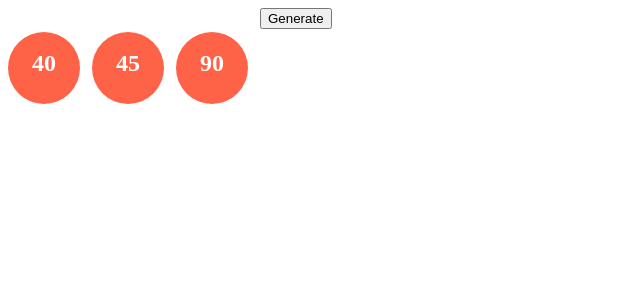
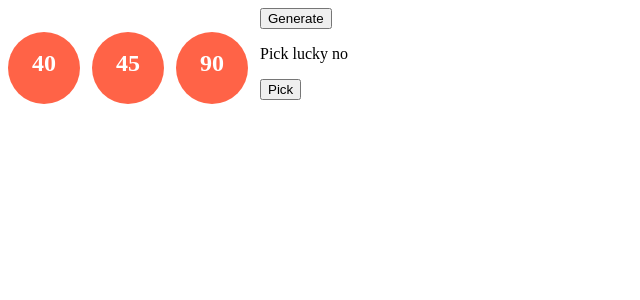
Before and after one commit to bipon68/react-practice, a React (Vite) app: page / in a window 1280 px wide. Shown: the top 300 px of the page, without its empty margins (0-640 px from the left). Built offline with nearby package versions, Linux system fonts and the light colour scheme.

Commit message:
#1 method and value pass as props into child com

```diff
--- a/src/components/Counter.js
+++ b/src/components/Counter.js
@@ -1,84 +1,28 @@
 import React, { Component } from 'react';
 import Count from "./Count";
+import PickLucky from "./PickLucky";
 
 class Counter extends Component {
-    // constructor(props){
-    //     super(props)
-    //     this.state = {
-    //       count: this.props.count,
-    //       counting: false
-    //     }
-    //     // this.handleIncrement = this.handleIncrement.bind(this)
-    //     this.handleDecrement = this.handleDecrement.bind(this)
-    //     this.handleReset = this.handleReset.bind(this)
-    //     // this.makeTimer()
-    //     // console.log(this.state)
-    //   }
+
       state = {
-        counts: [40, 45, 90]
+        counts: [40, 45, 90],
+        luckyNum: null
       }
 
-      // makeTimer(){
-      //     setInterval(() => {
-      //       this.setState({
-      //         count: this.state.count + 1
-      //       })
-      //   }, 1000);
-      // }
 
-      handleIncrement = (number) => {
-        console.log(this)
-        this.setState((prevState) => ({
-            count: prevState.count + number
-        }))
-        // changing state or update state based on existing state
-        // this.setState({
-        //   count: this.state.count + 1,
-        //   counting: true
-        // })
-        // if any setState update or change depend on other setState
-        // this.setState((prevState) => ({
-        //   count: prevState.count + 1,
-        //   counting: true
-        // }))
-        // this.setState((prevState) => ({
-        //   count: prevState.count + 1,
-
-        // }))
-        // this.setState((prevState) => ({
-        //   count: prevState.count + 1,
-        // }))
-        // this.setState((prevState) => {
-        //   return{
-        //     count: prevState.count + 1,
-        //     counting: true
-        //   }
-        // })
-      }
-      // handleDecrement = () => {
-      //     this.setState((prevState) => ({
-      //       count: prevState.count - 1
-      //     }))
-      // }
-
-      // handleReset(){
-      //   this.setState({
-      //       count: 0
-      //   })
-      // }
       generateNumber = () => {
         this.setState({
           counts: this.state.counts.map(() => Math.floor(Math.random() * 100) + 1)
         })
       }
+      pickLuckyNum = () => {
+        this.setState({
+          luckyNum: this.state.counts[Math.floor(Math.random() * this.state.counts.length)]
+        })
+      }
 
       render() {
-        // let counted;
-        // if(this.state.counting ){
-        //   counted = 'You are counting. Hurry'
-        // }else{
-        //   counted = 'You are not counting!'
-        // }
+
         return (
           <div>
              {
@@ -87,6 +31,10 @@ class Counter extends Component {
                ))
              }
              <button onClick={this.generateNumber}>Generate</button>
+             <PickLucky
+                pickLuckyNum={this.pickLuckyNum}
+                luckyNum={this.state.luckyNum}
+              />
           </div>
         )
       }
--- /dev/null
+++ b/src/components/PickLucky.js
@@ -0,0 +1,16 @@
+import React from 'react'
+
+ const PickLucky = (props) => {
+     console.log('PickLucky props : ', props)
+     const handlePickRandom = () => {
+         props.pickLuckyNum()
+     }
+    return (
+        <React.Fragment>
+            <p>Pick lucky no {props.luckyNum}</p>
+            <button onClick={handlePickRandom}>Pick</button>
+        </React.Fragment>
+    )
+}
+
+export default PickLucky;
```
